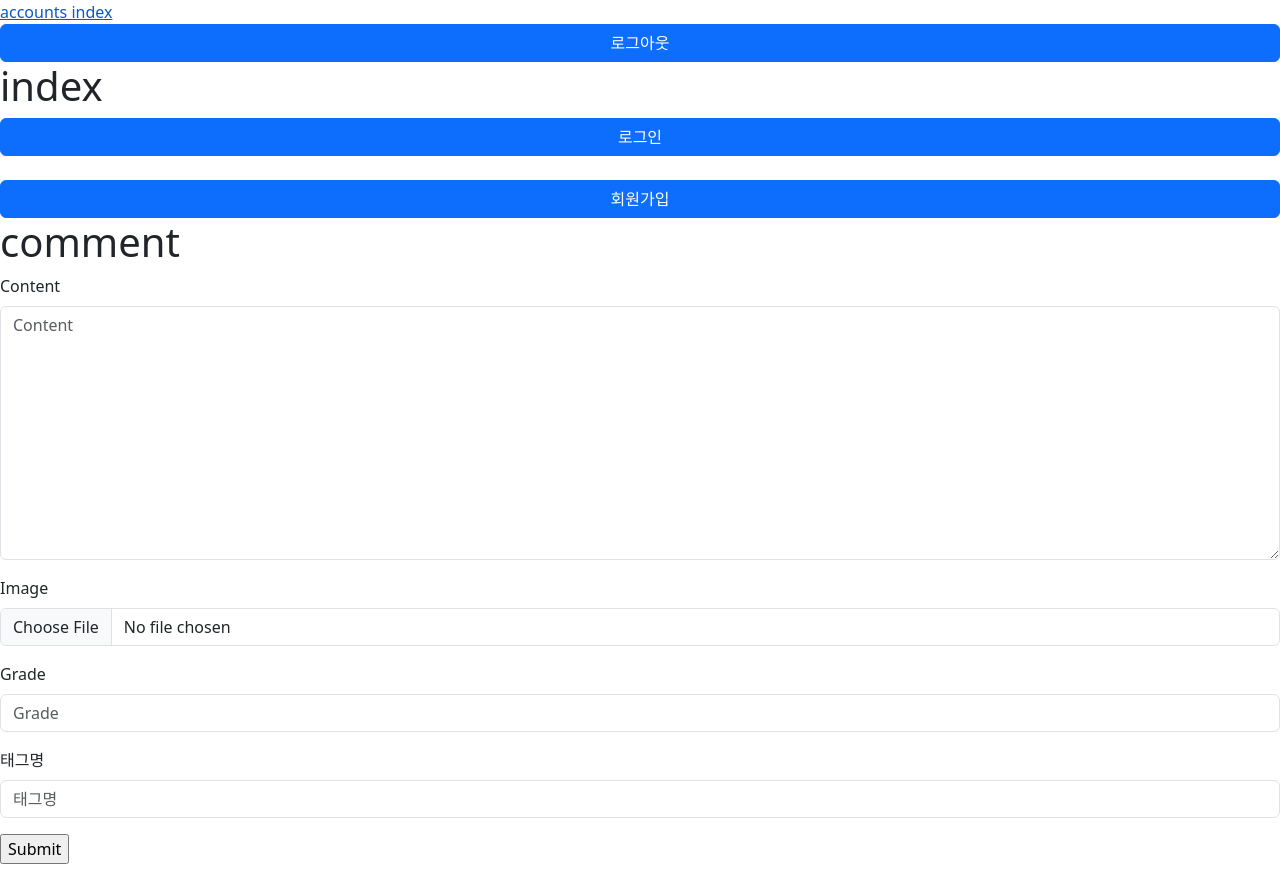
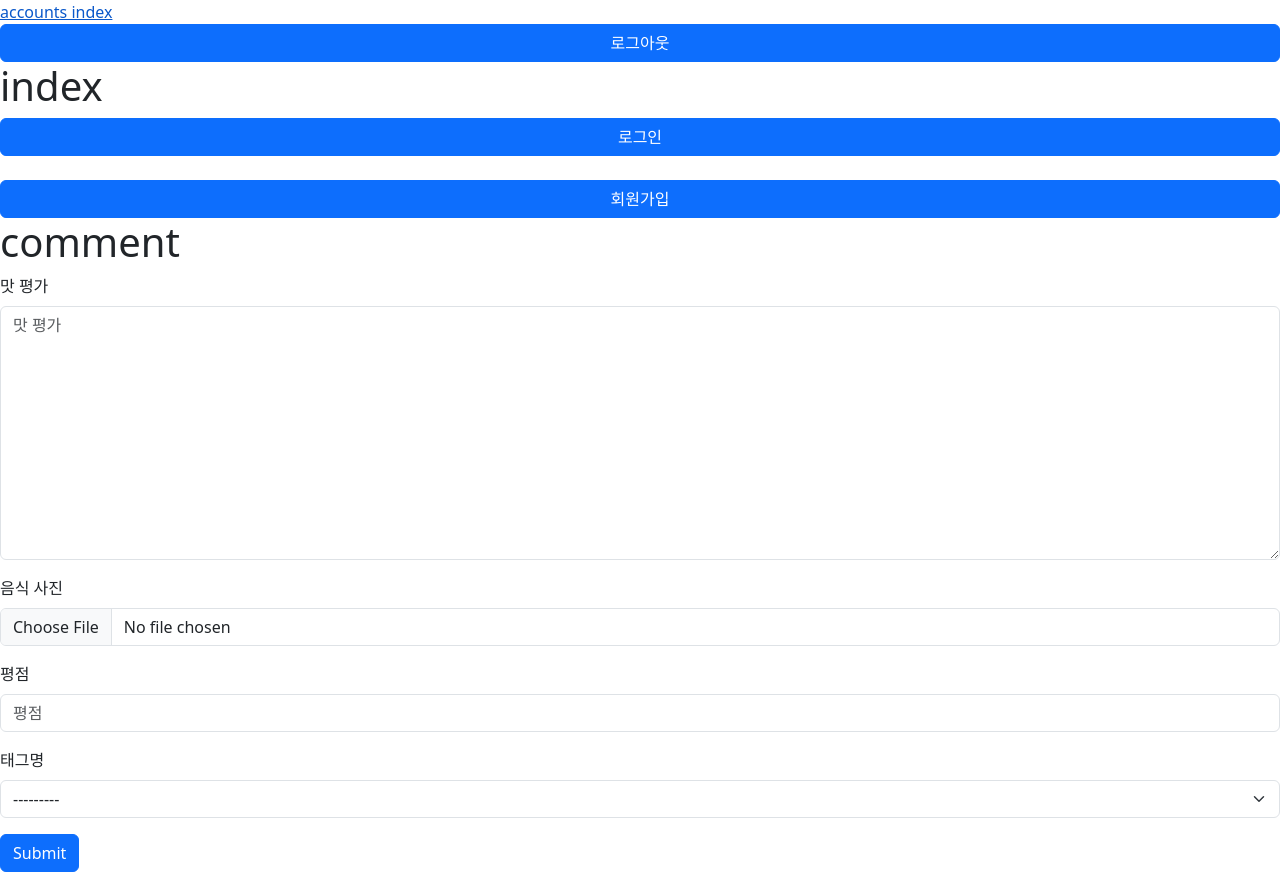
Before and after one commit to sunbongE/Team_1, a Django app: template reviews/templates/reviews/comment.html in a window 1280 px wide. Run offline with Django 3.2, Linux system fonts and the light colour scheme; the template is opened without the code that fills it: values that come from a table or form of the project are taken from there, others are empty; some libraries are stand-ins or nearby versions.

Commit message:
tag model 수정

```diff
--- a/reviews/forms.py
+++ b/reviews/forms.py
@@ -27,3 +27,8 @@ class CommentForm(forms.ModelForm):
             'grade',
             'tag',
         )
+        labels = {
+        'content':'맛 평가',
+        'image':'음식 사진',
+        'grade': '평점',
+        }
--- a/reviews/models.py
+++ b/reviews/models.py
@@ -23,6 +23,12 @@ class Review(models.Model):
     content = models.TextField()                                   # 식당소개
 
 
+TAG_CHOICES = {
+      ('morning','아메추'), #오른쪽에 있는 것이 화면에 보인다.
+      ('lunch', '점메추'),
+      ('dinner', '저메추'),
+      ('midnight_snack', '야메추'),
+  }
 class Comment(models.Model):
     content = models.TextField()                                           # 리뷰 내용
     image = models.ImageField(upload_to='images/', blank=True)             # 이미지
@@ -30,7 +36,8 @@ class Comment(models.Model):
     created_at = models.DateTimeField(auto_now_add=True)                   # 글 작성일
     user = models.ForeignKey(settings.AUTH_USER_MODEL, on_delete=models.CASCADE)
     Like = models.ManyToManyField(settings.AUTH_USER_MODEL, related_name='like_comment')
-    tag = models.CharField(max_length=32, verbose_name="태그명")            # 소비자 추천
+    tag = models.CharField(max_length=32, verbose_name="태그명", choices = TAG_CHOICES)            # 소비자 추천
+    # tag = models.CharField(max_length=32, verbose_name="태그명")            # 소비자 추천
     review = models.ForeignKey(
         Review,
         on_delete = models.CASCADE
--- a/reviews/templates/reviews/comment.html
+++ b/reviews/templates/reviews/comment.html
@@ -6,7 +6,7 @@
 <form action="" method='POST' enctype="multipart/form-data">
     {% csrf_token %}
     {% bootstrap_form comment_form %}
-    <input type="submit">
+    <input class="btn btn-primary" type="submit">
   </form>
 
 {% endblock  %}
```
Also changed, not shown: reviews/migrations/0002_alter_comment_tag.py (added), reviews/migrations/0003_alter_comment_tag.py (added).
